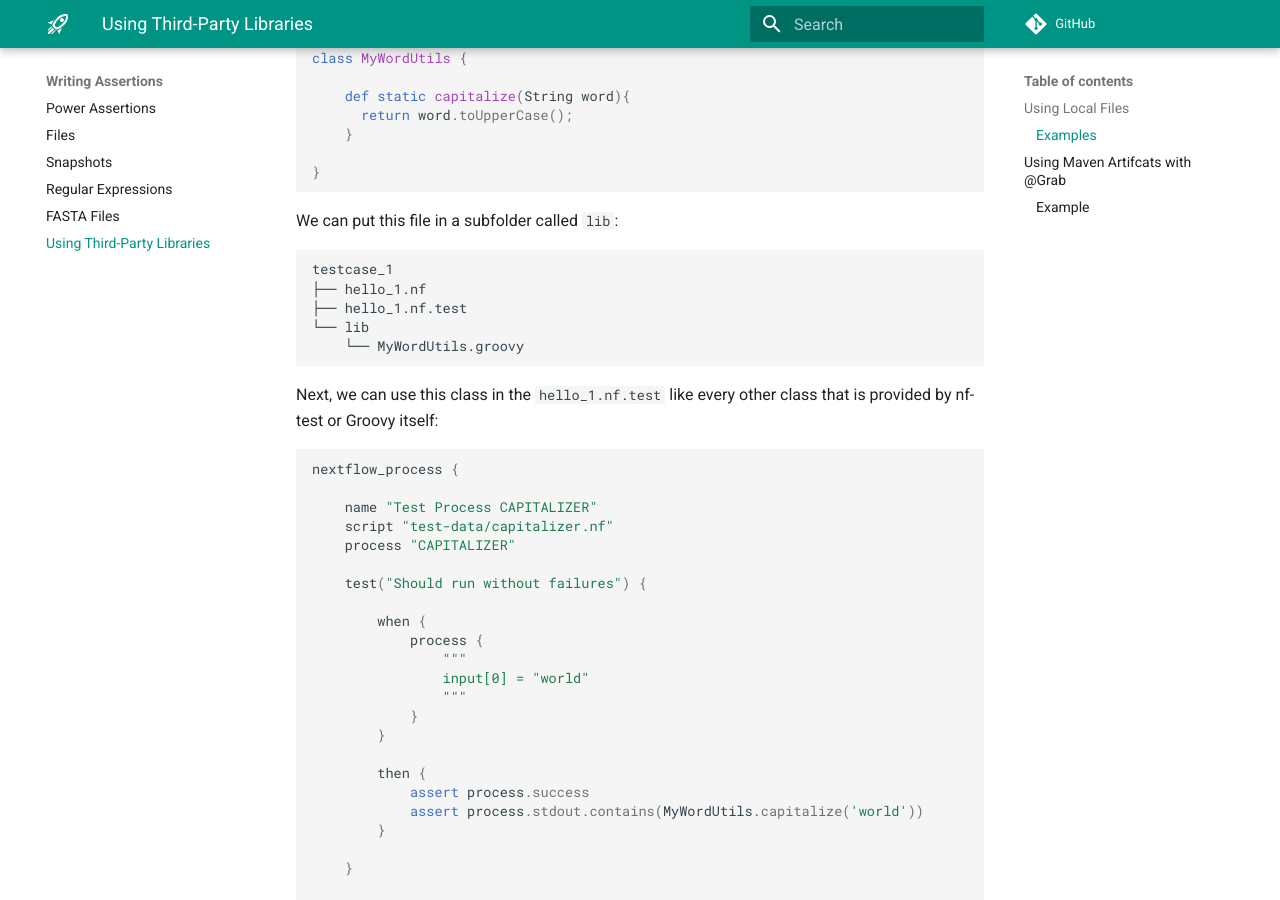
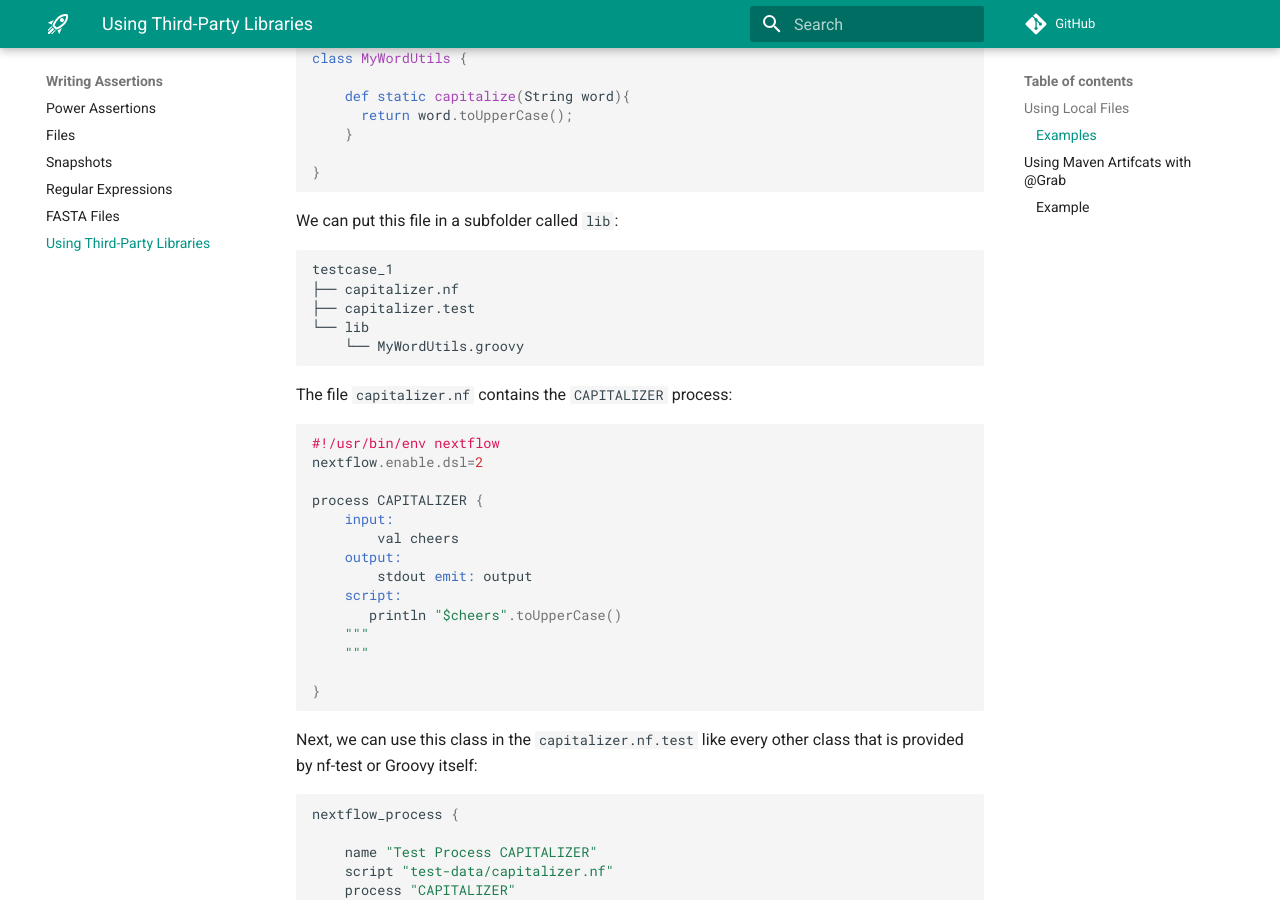
Before and after one commit to askimed/nf-test, an MkDocs documentation site: the page built from docs/assertions/libraries.md, in a window 1280 px wide and 900 px high, scrolled down 544 px. Built offline with MkDocs 1.6.1 and Material for MkDocs 9.7.7, drawn with Linux system fonts in a browser that asks for light colours; comment, search, counter and statistics services are not loaded.

Commit message:
Update libraries.md

````diff
--- a/docs/assertions/libraries.md
+++ b/docs/assertions/libraries.md
@@ -25,13 +25,32 @@
 
 ```
 testcase_1
-├── hello_1.nf
-├── hello_1.nf.test
+├── capitalizer.nf
+├── capitalizer.test
 └── lib
     └── MyWordUtils.groovy
 ```
 
-Next, we can use this class in the `hello_1.nf.test` like every other class that is provided by nf-test or Groovy itself:
+The file `capitalizer.nf` contains the `CAPITALIZER` process:
+
+```Groovy
+#!/usr/bin/env nextflow
+nextflow.enable.dsl=2
+
+process CAPITALIZER {
+    input:
+        val cheers
+    output:
+        stdout emit: output
+    script:
+       println "$cheers".toUpperCase()
+    """
+    """
+
+}
+```
+
+Next, we can use this class in the `capitalizer.nf.test` like every other class that is provided by nf-test or Groovy itself:
 
 ```Groovy
 nextflow_process {
````
